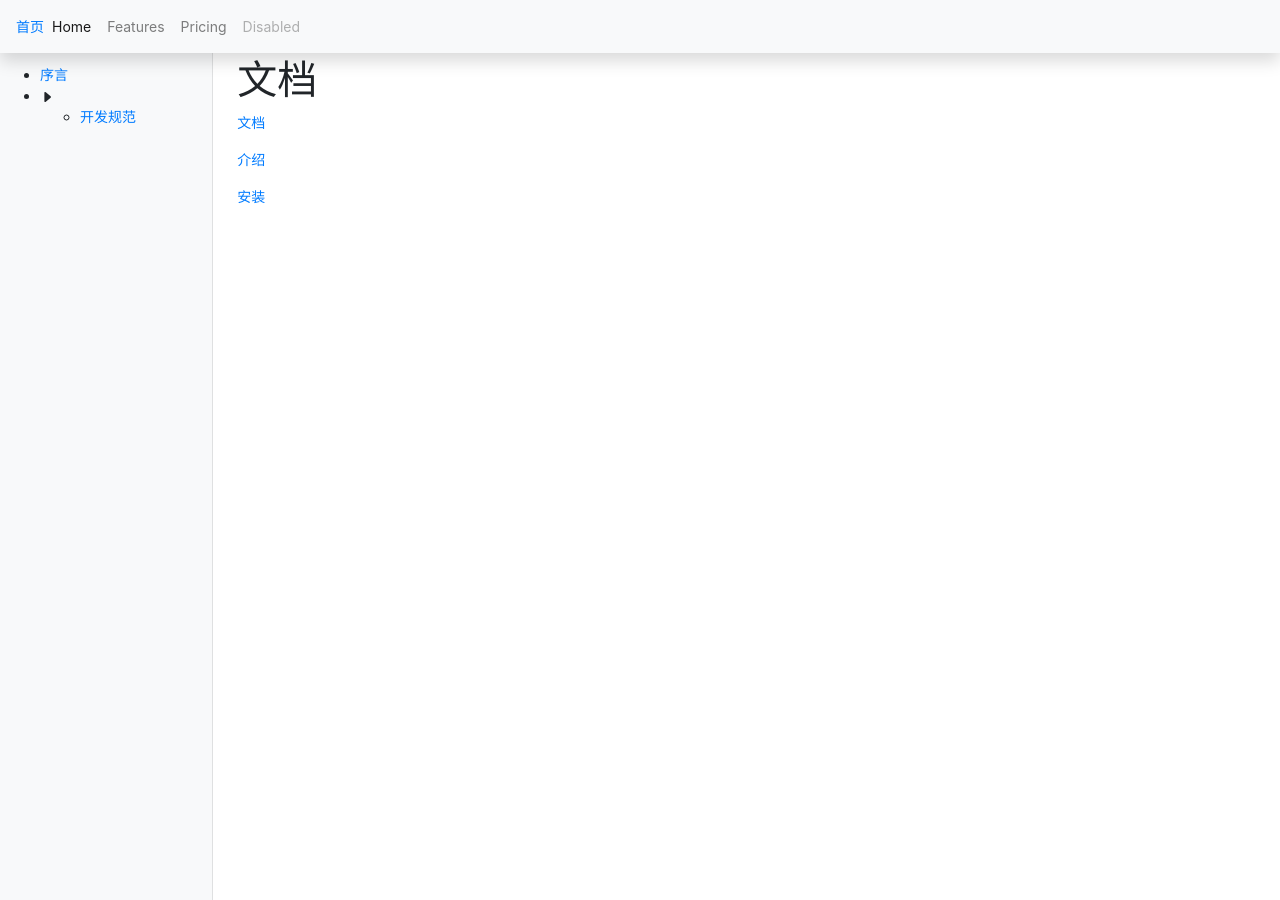
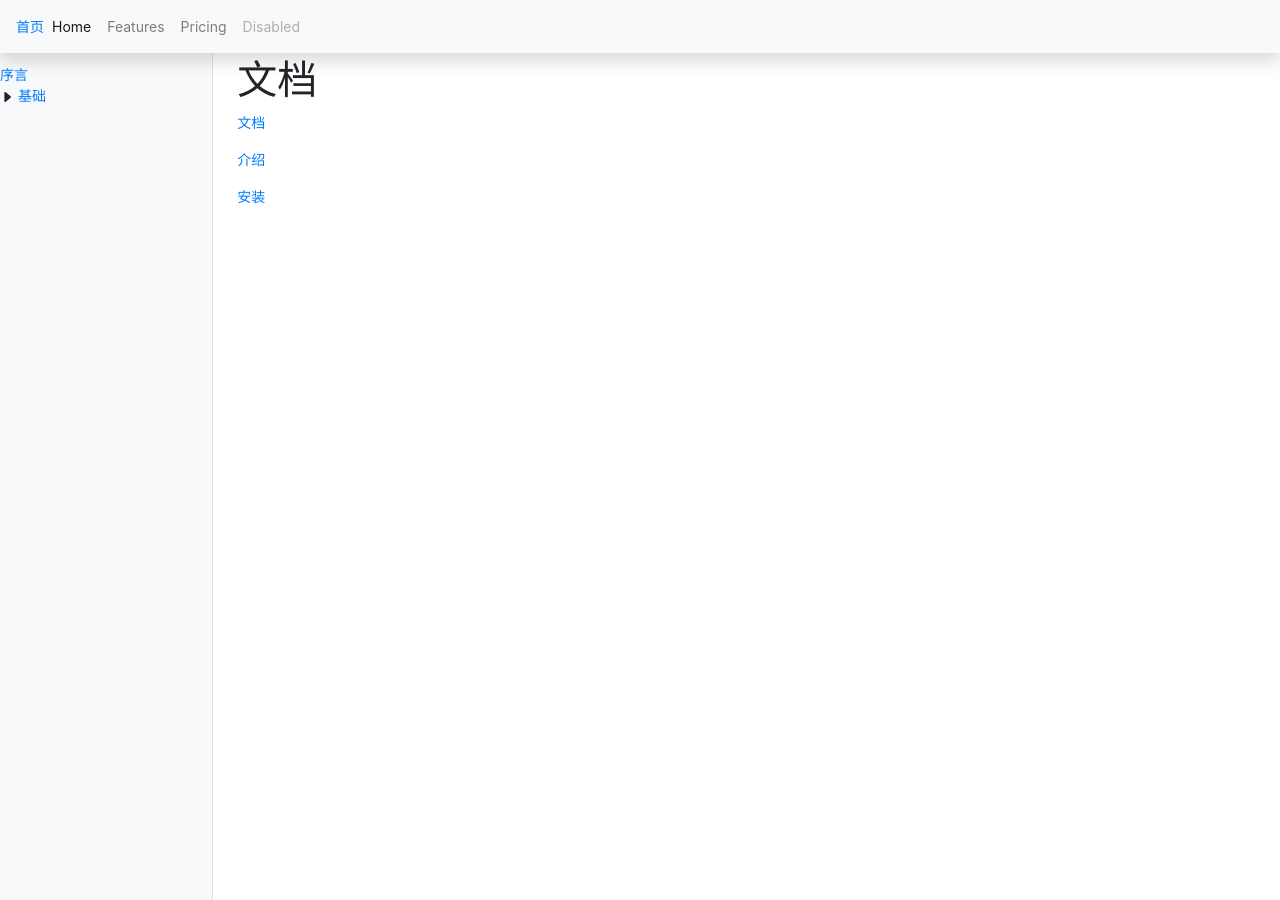
Before and after one commit to fireloong/cms, a Jekyll site: the page built from doc/1.0/index.md, in a window 1280 px wide. Built offline with Jekyll 4.4.1, drawn with Linux system fonts in a browser that asks for light colours.

Commit message:
update doc

```diff
--- a/_layouts/doc.html
+++ b/_layouts/doc.html
@@ -24,14 +24,14 @@
   <div class="row">
     <nav class="col-md-2 d-none d-md-block bg-light sidebar">
       <div class="sidebar-sticky">
-        <ul>
+        <ul class="list-unstyled">
           <li><a href="#">序言</a></li>
           <li>
             <svg class="bi bi-caret-right-fill" width="1em" height="1em" viewBox="0 0 16 16" fill="currentColor" xmlns="http://www.w3.org/2000/svg">
               <path d="M12.14 8.753l-5.482 4.796c-.646.566-1.658.106-1.658-.753V3.204a1 1 0 011.659-.753l5.48 4.796a1 1 0 010 1.506z"/>
             </svg>
-            <a href="#"基础></a>
-            <ul>
+            <a href="#">基础</a>
+            <ul class="list-unstyled">
               <li><a href="#">开发规范</a></li>
             </ul>
           </li>
--- a/assets/css/dashboard.css
+++ b/assets/css/dashboard.css
@@ -104,3 +104,7 @@ body {
   border-color: transparent;
   box-shadow: 0 0 0 3px rgba(255, 255, 255, .25);
 }
+
+.sidebar-sticky > ul ul {
+  display: none;
+}
```
